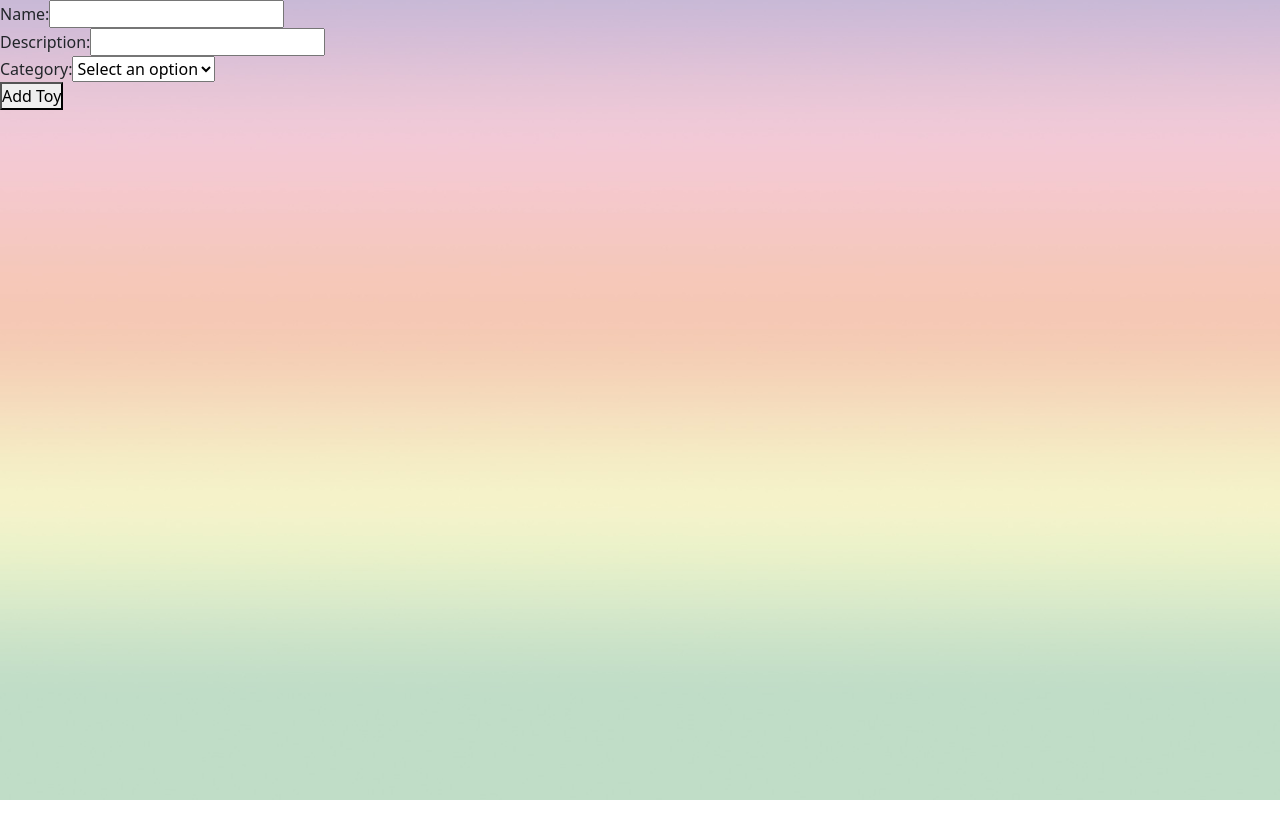
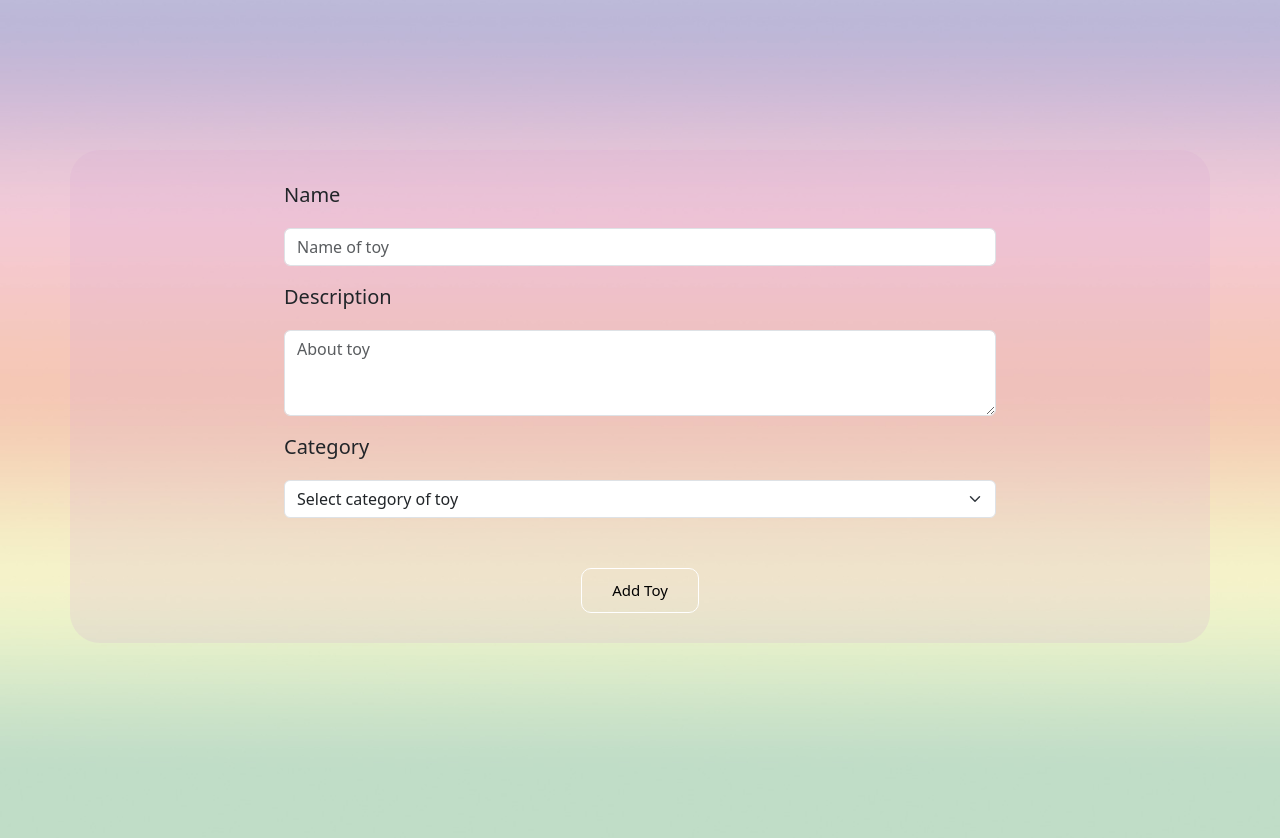
Before and after one commit to weronika-tomalik/SmartToy, a React app: page /#/newtoy in a window 1280 px wide. Shown: the top 838 px of the page. Before the commit the page ends 800 px from the top, so only its background shows below. Built offline with nearby package versions, Linux system fonts and the light colour scheme.

Commit message:
editing form using Bootstrap

```diff
--- a/database/db.json
+++ b/database/db.json
@@ -77,6 +77,18 @@
       "name": "niebieski domek",
       "description": "bbb",
       "category": "interactive"
+    },
+    {
+      "id": "d3ec",
+      "name": "duplo safari",
+      "description": "ze słoniem i żyrafą, 15 elementów",
+      "category": "structural"
+    },
+    {
+      "id": "37ef",
+      "name": "duplo 3",
+      "description": "duzy zestaw",
+      "category": "structural"
     }
   ]
 }
--- a/src/App.js
+++ b/src/App.js
@@ -4,7 +4,7 @@ import {Route} from "react-router-dom";
 import {HashRouter} from "react-router-dom";
 import HomePage from "./pages/HomePage";
 import NewToyPage from "./pages/NewToyPage";
-import ToyList from "./pages/NewListOfToys";
+import NewListOfToys from  "./pages/NewListOfToys";
 import SelectedToysPage from "./pages/SelectedToysPage";
 
 
@@ -14,12 +14,11 @@ const App = () => {
         <HashRouter>
             <Routes>
                 <Route path='/' element={<HomePage/>} />
-                <Route path="toylist" element={<ToyList />} />
+                <Route path="newlistoftoys" element={<NewListOfToys/>} />
                 <Route path='newtoy' element={<NewToyPage/>} />
                 <Route path='toymovement' element={<SelectedToysPage typeOfToy='movement'/>}  />
                 <Route path='toyinteractive' element={<SelectedToysPage typeOfToy='interactive'/>} />
                 <Route path='toystructural' element={<SelectedToysPage typeOfToy='structural'/>} />
-                <Route path='toyspicker' element={<ToyList/>} />
             </Routes>
         </HashRouter>
     )}
--- a/src/Index.js
+++ b/src/Index.js
@@ -4,6 +4,7 @@ import 'bootstrap/dist/css/bootstrap.min.css';
 import "./assets/styles/main.scss";
 import App from "./App"
 
+
 const Index = () => <App/>
 
 const container = document.getElementById("index");
--- a/src/assets/styles/main.scss
+++ b/src/assets/styles/main.scss
@@ -2,6 +2,7 @@
   box-sizing: border-box;
   padding: 0;
   margin: 0;
+
 }
 
 body {
--- a/src/components/RandomToyPicker.js
+++ b/src/components/RandomToyPicker.js
@@ -26,7 +26,7 @@ const RandomToyPicker = ({interactive, movement, structural}) => {
 
     return (
         <div>
-            <Button onClick={handleRandomSelection} variant="secondary" className='btn-test'>Nowy zestaw</Button>
+            <Button onClick={handleRandomSelection} variant="outline-light" className='btn-test'>Nowy zestaw</Button>
             <ul>
                 {randomElements.map((element, index) => (
                     <li key={index}>{element.name}</li>
--- a/src/pages/NewListOfToys.js
+++ b/src/pages/NewListOfToys.js
@@ -1,9 +1,7 @@
 import React, { useEffect, useState } from 'react';
 import RandomToyPicker from "../components/RandomToyPicker";
 
-
-
-const ToysList = () => {
+const NewListOfToys = () => {
     const [toys, setToys] = useState([]);
 
     useEffect(() => {
@@ -35,4 +33,4 @@ const ToysList = () => {
     )
 };
 
-export default ToysList
+export default NewListOfToys
--- a/src/pages/NewToyPage.js
+++ b/src/pages/NewToyPage.js
@@ -1,18 +1,37 @@
 import React, {useEffect, useState} from 'react';
-import {useNavigate} from "react-router-dom";
-
+import {FormGroup, FormLabel, FormControl, Form, FormSelect, Container} from "react-bootstrap";
+import {Button, Row, Col} from "react-bootstrap";
+import "./NewToyPage.scss"
 
 const NewToyPage = () => {
     const [name, setName] = useState('');
     const [description, setDescription] = useState('');
     const [category, setCategory] = useState('');
-    const navigate = useNavigate();
-    const handleNavigate = (path) => {
-        navigate(path);
-    }
+    const [errors, setErrors] = useState([]);
 
     const handleSubmit = (e) => {
         e.preventDefault();
+        const newErrors = [];
+
+        if (!name) {
+            newErrors.name = 'Toy name is required.';
+        }
+        else if (name.length < 3){
+            newErrors.name = "Toy name is too short"
+        }
+
+        if (description.length < 3){
+            newErrors.description = "Toy description is required"
+        }
+
+        if (category.length < 1) {
+            newErrors.category = "Select the toys category"
+        }
+
+        if (Object.keys(newErrors).length > 0) {
+            setErrors(newErrors);
+            return;
+        }
 
         const newToy = {
             name,
@@ -37,36 +56,61 @@ const NewToyPage = () => {
     };
 
     return (
-        <form onSubmit={handleSubmit} >
-            <div>
-                <label>Name:</label>
-                <input
-                    type="text"
+        <Container className='form__container'>
+        <Form onSubmit={handleSubmit}>
+            <Row className='justify-content-center'>
+                <Col sx={12} sm={8} md={8} >
+                    <FormGroup className="mb-3" >
+                        <FormLabel className='form__label'>Name</FormLabel>
+                        <FormControl type="text"
                                      value={name}
                                      onChange={(e) => setName(e.target.value)}
-                    required
+
+                                     placeholder="Name of toy"
+                                     className={`form__control ${errors.name ? 'is-invalid' : ''}`}
                         />
-            </div>
-            <div>
-                <label>Description:</label>
-                <input
+                        {errors.name && <div className="invalid-feedback">{errors.name}</div>}
+                    </FormGroup>
+                </Col>
+            </Row>
+            <Row className='justify-content-center'>
+                <Col sx={12} sm={8} md={8}>
+                    <FormGroup className="mb-3" >
+                        <FormLabel className='form__label'>Description</FormLabel>
+                        <FormControl as="textarea"
+                                      rows={3}
                                       type="text"
                                       value={description}
                                       onChange={(e) => setDescription(e.target.value)}
-                    required
+
+                                      placeholder="About toy"
+                                     className={`form__control ${errors.description ? 'is-invalid' : ''}`}
                         />
-            </div>
-            <div>
-                <label>Category: {}</label>
-                <select value={category} onChange={(e) => setCategory(e.target.value)}>
-                    <option value="" disabled>Select an option</option>
-                    <option value="structural">structural</option>
-                    <option value="movement">movement</option>
-                    <option value="interactive">interactive</option>
-                </select>
-            </div>
-            <button type="submit" >Add Toy</button>
-        </form>
+                        {errors.description && <div className="invalid-feedback">{errors.description}</div>}
+                        </FormGroup>
+                </Col>
+            </Row>
+            <Row className='justify-content-center'>
+                <Col sx={12} sm={8} md={8}>
+                    <FormGroup>
+                        <FormLabel className='form__label'>Category {}</FormLabel>
+                        <FormSelect className={`form__control ${errors.category ? 'is-invalid' : ''}`} aria-label="Default select example" value={category} onChange={(e) => setCategory(e.target.value)}>
+                            <option value="" disabled>Select category of toy</option>
+                            <option value="structural">Structural</option>
+                            <option value="movement">Movement</option>
+                            <option value="interactive">Interactive</option>
+                        </FormSelect>
+                        {errors.category && <div className="invalid-feedback">{errors.category}</div>}
+                    </FormGroup>
+                </Col>
+            </Row>
+            <Row  >
+                <Col className='text-center' >
+                    <Button type="submit" variant="outline-light" className='form__button justify-content-center'>Add Toy</Button>
+                </Col>
+            </Row>
+        </Form>
+        </Container>
     );
 };
 
--- /dev/null
+++ b/src/pages/NewToyPage.scss
@@ -0,0 +1,27 @@
+.form__container {
+  margin-top: 150px;
+  background-color: rgba(215,163,208,0.2);
+  padding: 30px;
+  border-radius: 30px;
+}
+.form__label {
+  font-weight: 500;
+  font-size: 20px;
+  text-align: center;
+}
+
+.form__control {
+  margin-top: 10px;
+}
+
+.form__button {
+  margin-top: 50px;
+  color: black;
+  background-color: transparent;
+  font-size: 15px;
+  font-weight: 500;
+  text-align: center;
+  border: 1px white solid;
+  border-radius: 10px;
+  padding: 10px 30px 10px 30px;
+}
--- a/src/pages/SelectedToysPage.js
+++ b/src/pages/SelectedToysPage.js
@@ -28,13 +28,15 @@ const SelectedToysPage = ({typeOfToy}) => {
                 <Col className='toy__header'>Your {typeOfToy} toys</Col>
             </Row>
             {selectedToys.map(toy => (
-                        <Row key={toy.id} className='toy__item' md={12}>
-                            <Col className='toy__item-header'  >{toy.name}</Col>
-                            <Col className='toy__item-info' md={12} >{toy.description}</Col>
+                        <Row  key={toy.id} className='toy__item'>
+                            <Col className='toy__item-header' sm={10} lg={8}>{toy.name} </Col>
+                            <Col className='toy__item-info' sm={10} lg={8}>{toy.description}</Col>
                         </Row>
                 ))}
             <Row className='toy__row-button'>
-                <Col><button className='toy__button' onClick={handleNavigate}>Dodaj nową zabawkę</button></Col>
+                <Col className='text-center'>
+                    <Button onClick={handleNavigate} variant="outline-light" className='toy__button'>Dodaj nową zabawkę</Button>
+                </Col>
             </Row>
         </Container>
     );
--- /dev/null
+++ b/src/pages/form-test.js
@@ -0,0 +1,6 @@
+const validate = name => {
+    if (!name) {
+        return "Toy name is required"
+    }
+    return null
+}
```
Also changed, not shown: src/pages/HomePage.js (+4 -8 lines), src/pages/SelectedToysPage.scss (+14 -15 lines). Lines whose indentation alone changed are shown as unchanged.
